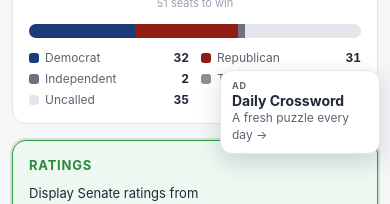
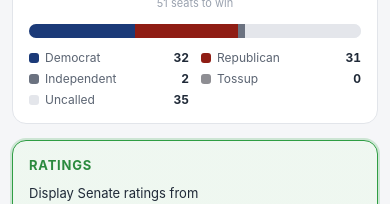
Before and after one commit to seifertben/election-map, a React (Vite) app: page / in a window 390 px wide. Shown: the part 680-884 px from the top of the page. Built offline with nearby package versions, Linux system fonts and the light colour scheme; no server answers.

Commit message:
Move the site ad inside the sidebar scroll area

```diff
--- a/src/App.tsx
+++ b/src/App.tsx
@@ -934,6 +934,8 @@ export default function App() {
               Reset {MODE_LABEL[state.mode]}
             </button>
           </section>
+
+          <SiteAd />
         </aside>
       </main>
       )}
@@ -944,8 +946,6 @@ export default function App() {
         contested in 2026 and the Governor map the 36 governorships on the
         ballot; all other states are grey.
       </footer>
-
-      <SiteAd />
     </div>
   );
 }
--- a/src/index.css
+++ b/src/index.css
@@ -245,8 +245,6 @@ body {
   gap: 16px;
   min-height: 0;
   overflow-y: auto;
-  /* Leave room so the fixed ad never hides the last panel at the bottom. */
-  padding-bottom: 96px;
 }
 
 .panel {
@@ -962,29 +960,20 @@ body {
 }
 
 .ad {
-  position: fixed;
-  right: 16px;
-  bottom: 16px;
-  z-index: 30;
   display: flex;
   flex-direction: column;
-  gap: 1px;
-  width: 190px;
-  padding: 11px 13px;
-  border: 1px solid var(--border);
+  gap: 2px;
+  padding: 12px 14px;
+  border: 1px dashed var(--border);
   border-radius: 12px;
   background: var(--panel);
-  box-shadow: 0 8px 24px rgba(15, 23, 42, 0.16);
   text-decoration: none;
   color: var(--ink);
-  transition:
-    transform 120ms ease,
-    box-shadow 120ms ease;
+  transition: background 120ms ease;
 }
 
 .ad:hover {
-  transform: translateY(-2px);
-  box-shadow: 0 12px 28px rgba(15, 23, 42, 0.22);
+  background: #f3f4f6;
 }
 
 .ad__tag {
@@ -1034,11 +1023,6 @@ body {
 
   .side {
     overflow-y: visible;
-    padding-bottom: 0;
-  }
-
-  .footer {
-    padding-bottom: 78px;
   }
 }
 
@@ -1115,13 +1099,5 @@ body {
 
   .footer {
     margin-top: 14px;
-    padding-bottom: 78px;
-  }
-
-  .ad {
-    right: 10px;
-    bottom: 10px;
-    width: 160px;
-    padding: 9px 11px;
   }
 }
```
